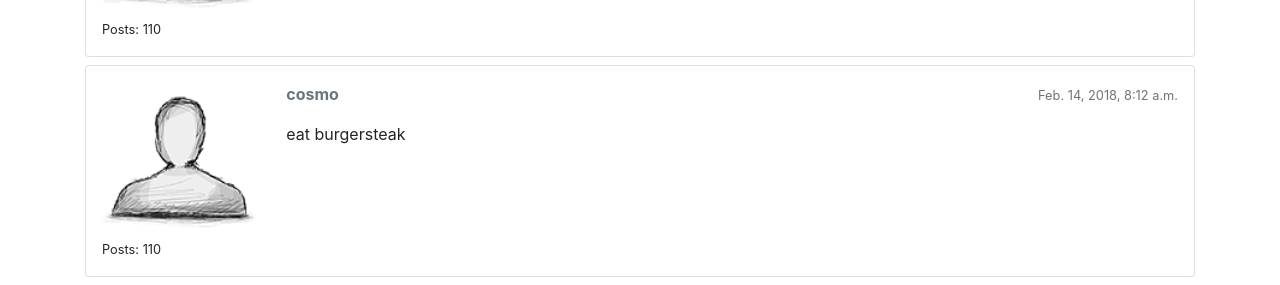
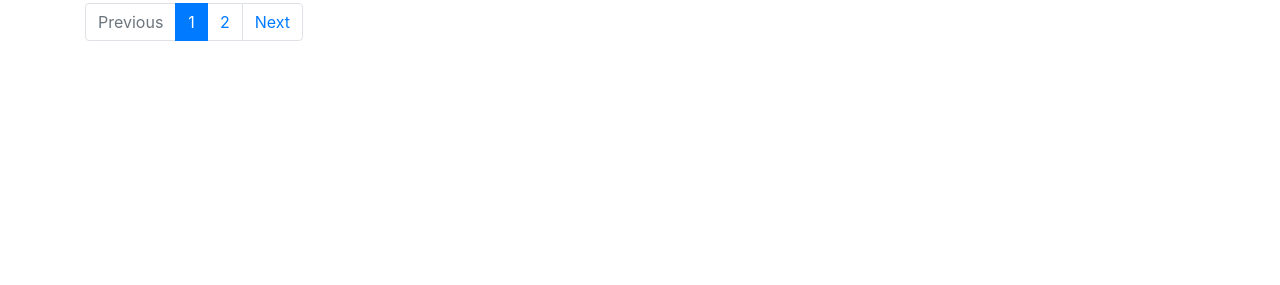
Before and after one commit to christanshane/DjangoProject, a Django app: page /boards/1/topics/1/ in a window 1280 px wide. Shown: the part 631-916 px from the top of the page. After the commit the page ends 672 px from the top, so only its background shows below. Run offline with Django 3.2, Linux system fonts and the light colour scheme; data comes from the database, SQL or seed files in the repository; both versions use the stored data as it was after the commit; some libraries are stand-ins or nearby versions.

Commit message:
turned pagination into template

```diff
--- a/DjangoProject/urls.py
+++ b/DjangoProject/urls.py
@@ -25,7 +25,7 @@ urlpatterns = [
     url(r'^signup/$', account_views.signup, name='signup'),
     url(r'^login/$', auth_views.LoginView.as_view(template_name='login.html'), name='login'),
     url(r'^logout/$', auth_views.LogoutView.as_view(), name='logout'),
-    url(r'^boards/(?P<pk>\d+)/$', views.board_topics, name='board_topics'),
+    url(r'^boards/(?P<pk>\d+)/$', views.TopicListView.as_view(), name='board_topics'),
     url(r'^boards/(?P<pk>\d+)/new/$', views.new_topic, name='new_topic'),
     url(r'^admin/', admin.site.urls),
     url(r'^reset/$',
@@ -46,7 +46,7 @@ urlpatterns = [
         name='password_reset_complete'),
     url(r'^settings/password/$', auth_views.PasswordChangeView.as_view(template_name='password_change.html'), name='password_change'),
     url(r'^settings/password/done/$', auth_views.PasswordChangeDoneView.as_view(template_name='password_change_done.html'), name='password_change_done'),
-    url(r'^boards/(?P<pk>\d+)/topics/(?P<topic_pk>\d+)/$', views.topic_posts, name='topic_posts'),
+    url(r'^boards/(?P<pk>\d+)/topics/(?P<topic_pk>\d+)/$', views.PostListView.as_view(), name='topic_posts'),
     url(r'^boards/(?P<pk>\d+)/topics/(?P<topic_pk>\d+)/reply/$', views.reply_topic, name='reply_topic'),
     url(r'^boards/(?P<pk>\d+)/topics/(?P<topic_pk>\d+)/posts/(?P<post_pk>\d+)/edit/$', views.PostUpdateView.as_view(), name='edit_post'),
 ]
--- a/boards/views.py
+++ b/boards/views.py
@@ -96,3 +96,35 @@ class PostUpdateView(UpdateView):
         post.updated_at = timezone.now()
         post.save()
         return redirect('topic_posts', pk=post.topic.board.pk, topic_pk=post.topic.pk)
+
+class TopicListView(ListView):
+    model = Topic
+    context_object_name = 'topics'
+    template_name = 'topics.html'
+    paginate_by = 20
+
+    def get_context_data(self, **kwargs):
+        kwargs['board'] = self.board
+        return super().get_context_data(**kwargs)
+
+    def get_queryset(self):
+        self.board = get_object_or_404(Board, pk=self.kwargs.get('pk'))
+        queryset = self.board.topics.order_by('-last_updated').annotate(replies=Count('posts')-1)
+        return queryset
+
+class PostListView(ListView):
+    model = Post
+    context_object_name = 'posts'
+    template_name = 'topic_posts.html'
+    paginate_by = 2
+
+    def get_context_data(self, **kwargs):
+        self.topic.views += 1
+        self.topic.save()
+        kwargs['topic'] = self.topic
+        return super().get_context_data(**kwargs)
+
+    def get_queryset(self):
+        self.topic = get_object_or_404(Topic, board__pk=self.kwargs.get('pk'), pk=self.kwargs.get('topic_pk'))
+        queryset = self.topic.posts.order_by('created_at')
+        return queryset
--- /dev/null
+++ b/templates/includes/pagination.html
@@ -0,0 +1,40 @@
+{% if is_paginated %}
+    <nav aria-label="Topics pagination" class="mb-4">
+      <ul class="pagination">
+        {% if page_obj.has_previous %}
+          <li class="page-item">
+            <a class="page-link" href="?page={{ page_obj.previous_page_number }}">Previous</a>
+          </li>
+        {% else %}
+          <li class="page-item disabled">
+            <span class="page-link">Previous</span>
+          </li>
+        {% endif %}
+
+        {% for page_num in paginator.page_range %}
+          {% if page_obj.number == page_num %}
+            <li class="page-item active">
+              <span class="page-link">
+                {{ page_num }}
+                <span class="sr-only">(current)</span>
+              </span>
+            </li>
+          {% else %}
+            <li class="page-item">
+              <a class="page-link" href="?page={{ page_num }}">{{ page_num }}</a>
+            </li>
+          {% endif %}
+        {% endfor %}
+
+        {% if page_obj.has_next %}
+          <li class="page-item">
+            <a class="page-link" href="?page={{ page_obj.next_page_number }}">Next</a>
+          </li>
+        {% else %}
+          <li class="page-item disabled">
+            <span class="page-link">Next</span>
+          </li>
+        {% endif %}
+      </ul>
+    </nav>
+  {% endif %}
--- a/templates/topic_posts.html
+++ b/templates/topic_posts.html
@@ -12,32 +12,32 @@
 <div class="mb-4">
     <a href="#" class="btn btn-primary" role="button">Reply</a>
 </div>
-{% for post in topic.posts.all %}
-  <div class="card mb-2 {% if forloop.first %}border-dark{% endif %}">
+{% for post in posts %}
+    <div class="card {% if forloop.last %}mb-4{% else %}mb-2{% endif %} {% if forloop.first %}border-dark{% endif %}">
       {% if forloop.first %}
         <div class="card-header text-white bg-dark py-2 px-3">{{ topic.subject }}</div>
       {% endif %}
       <div class="card-body p-3">
         <div class="row">
           <div class="col-2">
-                <img src="{% static 'img/avatar.png' %}" alt="{{post.created_by.username }}" class="w-100">
-                <small>Posts: {{post.created_by.posts.count}}</small>
+            <img src="{% static 'img/avatar.svg' %}" alt="{{ post.created_by.username }}" class="w-100">
+            <small>Posts: {{ post.created_by.posts.count }}</small>
           </div>
           <div class="col-10">
             <div class="row mb-3">
               <div class="col-6">
-                        <strong class="text-muted">{{post.created_by.username}}</strong>
+                <strong class="text-muted">{{ post.created_by.username }}</strong>
               </div>
               <div class="col-6 text-right">
-                        <small class="text-muted">{{post.created_at}}</small>
+                <small class="text-muted">{{ post.created_at }}</small>
               </div>
             </div>
-                {{post.message}}
+            {{ post.message }}
             {% if post.created_by == user %}
               <div class="mt-3">
-                        <a href="{% url 'edit_post' post.topic.board.pk post.topic.pk post.pk %}" class="btn btn-primary btn-sm" role="button">
-                            Edit
-                        </a>
+                <a href="{% url 'edit_post' post.topic.board.pk post.topic.pk post.pk %}"
+                   class="btn btn-primary btn-sm"
+                   role="button">Edit</a>
               </div>
             {% endif %}
           </div>
@@ -46,4 +46,6 @@
     </div>
   {% endfor %}
 
+{% include 'includes/pagination.html' %}
+
 {% endblock %}
```
Also changed, not shown: templates/topics.html (+1 -40 lines), db.sqlite3. Lines whose indentation alone changed are shown as unchanged.
